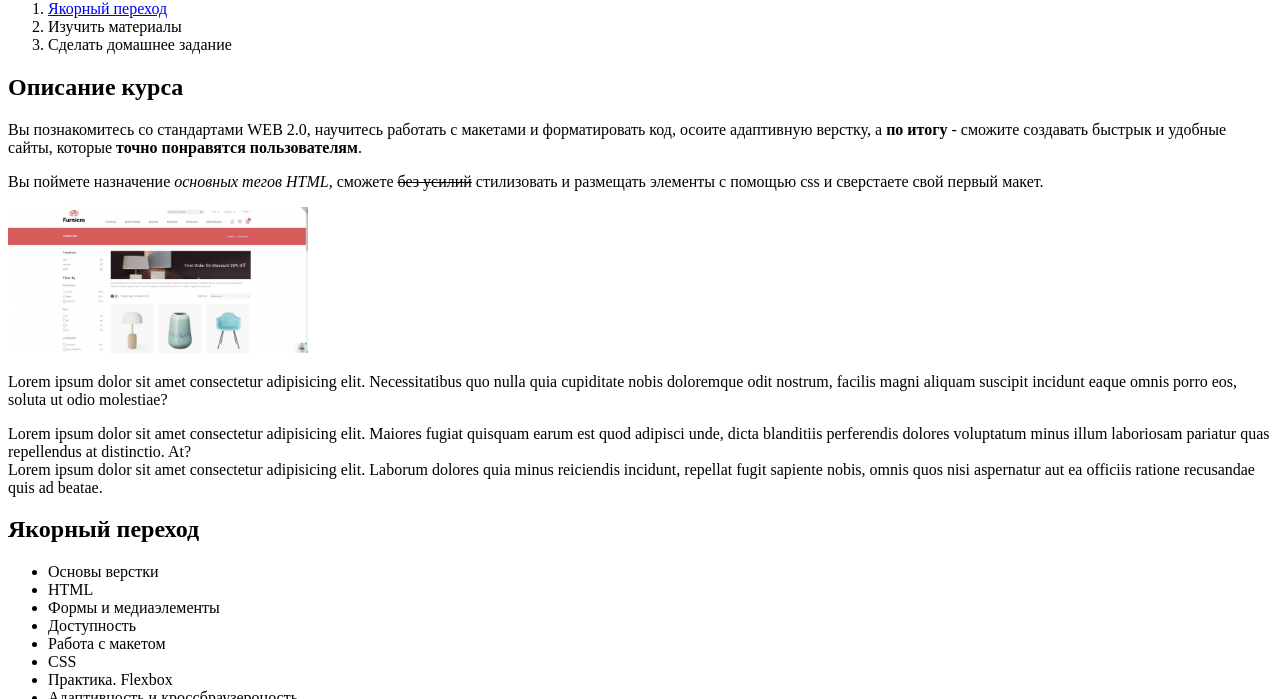
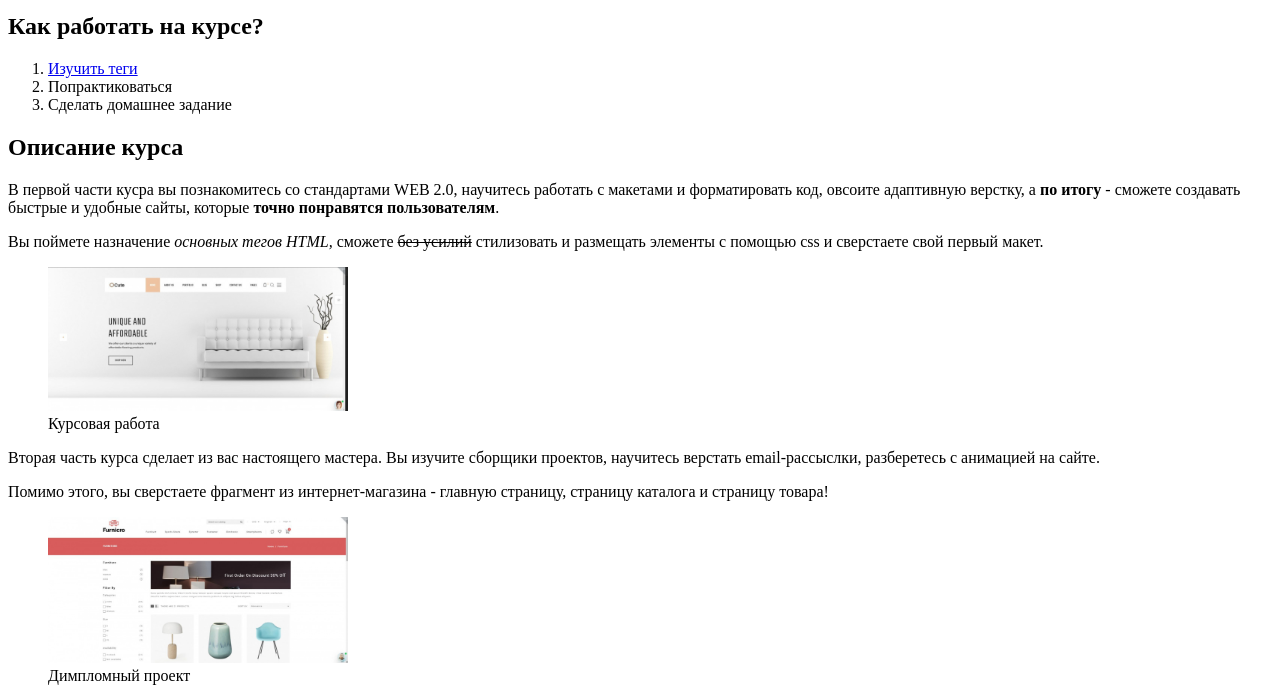
Before and after one commit to AKStd/css_basics, a plain HTML site: page 02/program.html in a window 1280 px wide. Shown: the part 93-792 px from the top of the page. Drawn offline with Linux system fonts and the light colour scheme.

```diff
--- a/02/program.html
+++ b/02/program.html
@@ -3,39 +3,52 @@
     <head>
         <meta charset="UTF-8">
         <meta name="viewport" content="width=device-width, initial-scale=1.0">
-        <title>Skillbox</title>
+        <title>Программа курса</title>
     </head>
 
     <body>
         <a href="index.html">Назад</a>
 
-        <h2>Программа курса</h2>
+        <h1>Информация о курсе</h1>
+
+        <h2>Как работать на курсе?</h2>
 
         <ol>
             <li>
-                <a href="#anchor">Якорный переход</a>
+                <a href="#">Изучить теги</a>
             </li>
-            <li>Изучить материалы</li>
+            <li>Попрактиковаться</li>
             <li>Сделать домашнее задание</li>
         </ol>
 
         <section class="about-course">
             <h2>Описание курса</h2>
 
-            <p> Вы познакомитесь со стандартами WEB 2.0, научитесь работать с макетами и форматировать код, осоите адаптивную верстку, а <strong>по итогу </strong> - сможите создавать быстрык и удобные сайты, которые <strong>точно понравятся пользователям</strong>.</p>
+            <p>В первой части кусра вы познакомитесь со стандартами WEB 2.0, научитесь работать с макетами и форматировать код, овсоите адаптивную верстку, а <strong>по итогу </strong> - сможете создавать быстрые и удобные сайты, которые <strong>точно понравятся пользователям</strong>.</p>
+
             <p>Вы поймете назначение <em>основных тегов HTML,</em> сможете <s>без усилий</s> стилизовать и размещать элементы с помощью css и сверстаете свой первый макет.</p>
-            <img src="img/2.7_site.jpeg" alt="макерт дизайна сайта" width="300">
-            <p>Lorem ipsum dolor sit amet consectetur adipisicing elit. Necessitatibus quo nulla quia cupiditate nobis doloremque odit nostrum, facilis magni aliquam suscipit incidunt eaque omnis porro eos, soluta ut odio molestiae?</p>
-            <p>Lorem ipsum dolor sit amet consectetur adipisicing elit. Maiores fugiat quisquam earum est quod adipisci unde, dicta blanditiis perferendis dolores voluptatum minus illum laboriosam pariatur quas repellendus at distinctio. At?
-                <br>
-                Lorem ipsum dolor sit amet consectetur adipisicing elit. Laborum dolores quia minus reiciendis incidunt, repellat fugit sapiente nobis, omnis quos nisi aspernatur aut ea officiis ratione recusandae quis ad beatae.
-            </p>
+
+            <figure>
+                <img src="img/2.7_site1.jpeg" alt="макерт дизайна курсовой работы (сайта)" width="300">
+
+                <figcaption>Курсовая работа</figcaption>
+            </figure>
+
+            <p>Вторая часть курса сделает из вас настоящего мастера. Вы изучите сборщики проектов, научитесь верстать email-рассыслки, разберетесь с анимацией на сайте.</p>
+
+            <p>Помимо этого, вы сверстаете фрагмент из интернет-магазина - главную страницу, страницу каталога и страницу товара!</p>
+
+            <figure>
+                <img src="img/2.7_site2.jpeg" alt="макерт дизайна Димломного проекта (сайта)" width="300">
+
+                <figcaption>Димпломный проект</figcaption>
+            </figure>
         </section>
 
-        <h2 id="anchor">Якорный переход</h2>
+        <h2>Программа курса</h2>
 
         <ul>
-            <li>Основы верстки</li>
+            <li>Основы вёрстки</li>
             <li>HTML</li>
             <li>Формы и медиаэлементы</li>
             <li>Доступность</li>
@@ -49,6 +62,6 @@
             <li>Курсовая. Мини-проект в протфолио</li>
         </ul>
 
-        <button type="submit" onclick="alert('Привет, верстка!'); " >Нажать</button>
+
     </body>
 </html>
```
Also changed, not shown: 02/img/2.7__Как_должно_выглядеть.png (deleted), 02/img/2.7_site1.jpeg (added), 02/img/2.7_site2.jpeg (renamed from 02/исходники/2.7_site2.jpeg), 1 other file.
